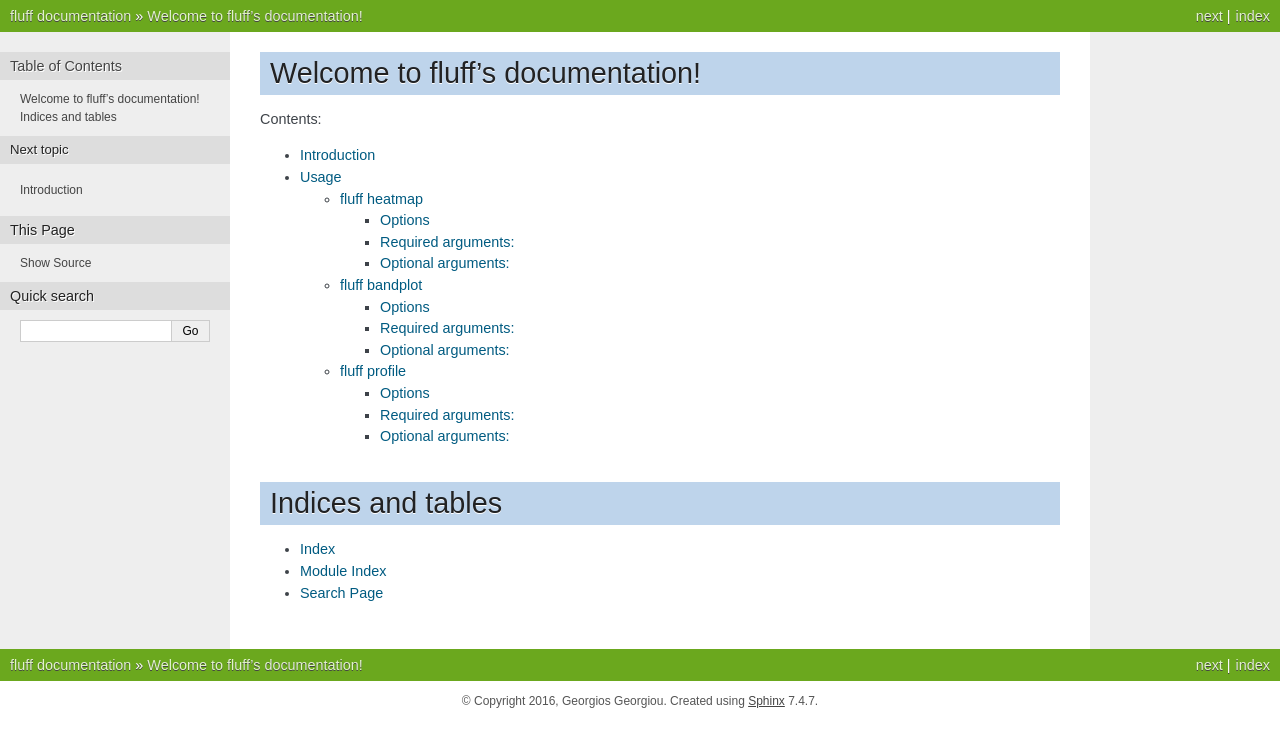
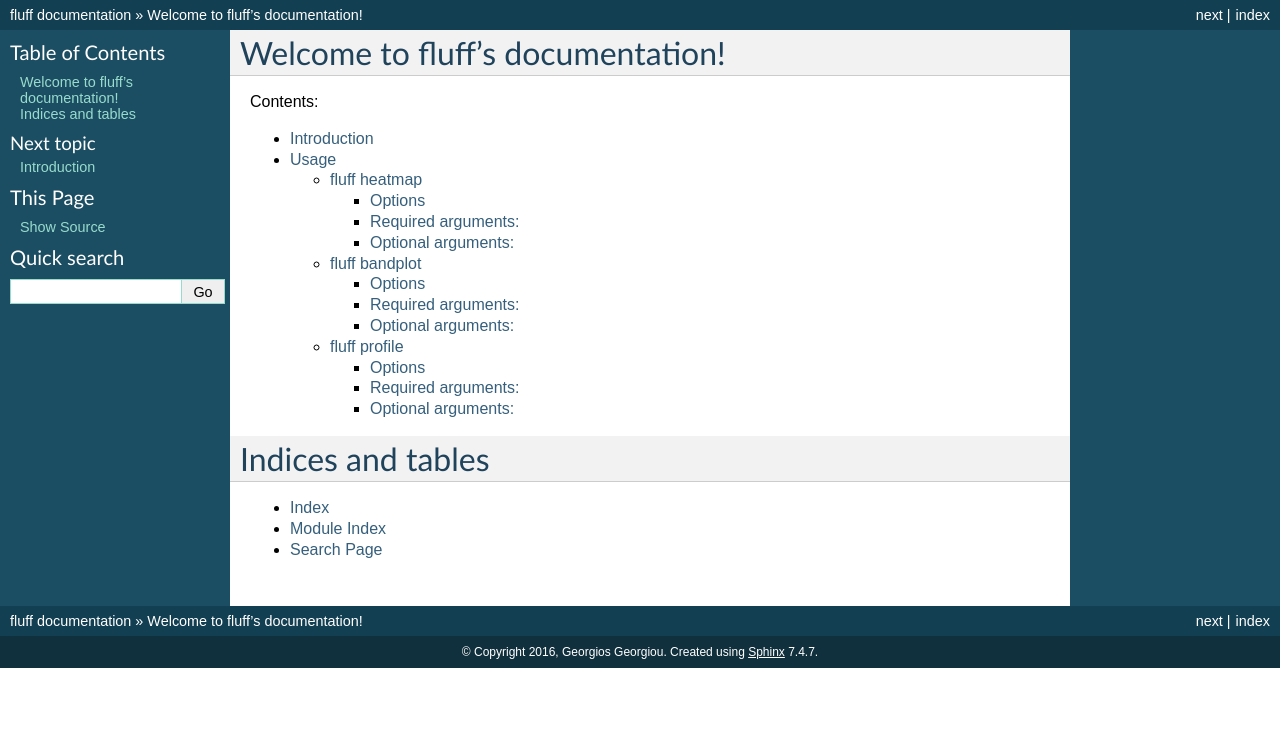
Before and after one commit to simonvh/fluff, a Sphinx documentation site: the page built from docs/index.rst, in a window 1280 px wide. Shown: the top 747 px of the page. Built offline with Sphinx 7.4.7, drawn with Linux system fonts in a browser that asks for light colours; pages that are not in the unit, such as notebooks, are missing from menus; the version number could not be read and is left out.

Commit message:
Update conf.py

```diff
--- a/docs/conf.py
+++ b/docs/conf.py
@@ -110,7 +110,7 @@ todo_include_todos = False
 
 # The theme to use for HTML and HTML Help pages.  See the documentation for
 # a list of builtin themes.
-html_theme = 'nature'
+html_theme = 'default'
 
 # Theme options are theme-specific and customize the look and feel of a theme
 # further.  For a list of options available for each theme, see the
```
